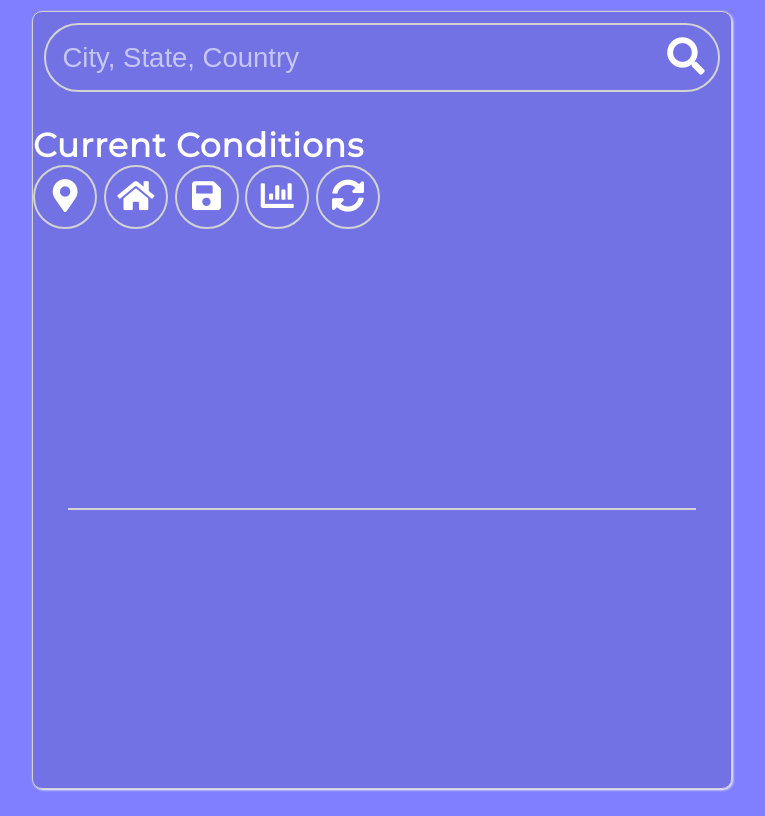
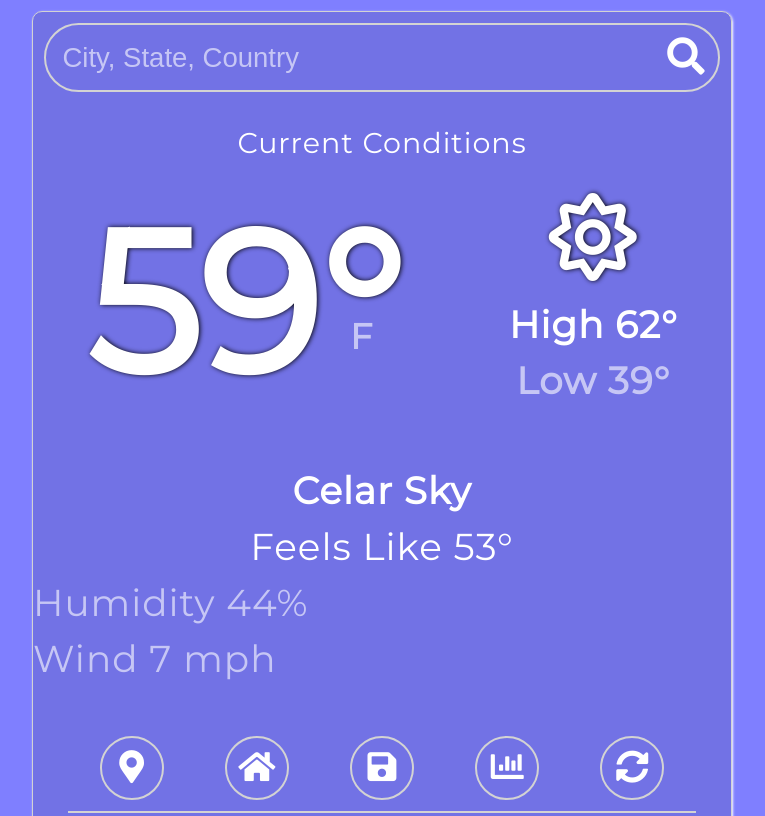
Before and after one commit to Antonia-91/weatherApp, a website: page dist/index.html in a window 1280 px wide. Shown: the top 816 px of the page, without its empty margins (258-1023 px from the left). Drawn offline with nearby package versions, Linux system fonts and the light colour scheme; files that its build step writes are made by us from their sources; files whose address does not match are found by name.

Commit message:
scss styling

```diff
--- a/scss/abstracts/_mixins.scss
+++ b/scss/abstracts/_mixins.scss
@@ -10,14 +10,14 @@
   }
 }
 
-@mixin mq($size) {
+@mixin mqh($size) {
   @media only screen and (min-height: $size) {
     @content;
   }
 }
 
 // ipad pro w: 1024 & iphone Plus 6/7/8 h:736
-@mixin mqMaxWMinH($size, $size2) {
+@mixin mqMaxWMinH($size1, $size2) {
   @media only screen and (max-width: $size1) and (min-height: $size2) {
     @content;
   }
--- /dev/null
+++ b/scss/layout/_currentForecast.scss
@@ -0,0 +1,129 @@
+.currentForecast {
+  .currentForecast__location {
+    font-size: 1rem;
+    font-weight: normal;
+    text-align: center;
+    margin-bottom: 1rem;
+    @include mq(768px) {
+      font-size: 1.3rem;
+    }
+  }
+
+  .currentForecast__conditions {
+    width: 100%;
+    font-size: 1.1rem;
+    margin: auto auto 2rem;
+    display: grid;
+    @include mq(375px) {
+      font-size: 1.3rem;
+    }
+    @include mq(400px) {
+      font-size: 1.7rem;
+    }
+
+    .temp {
+      @include flexCenter;
+      grid-row: 1 / span 3;
+      grid-column: 1 / span 2;
+      font-size: 6rem;
+      letter-spacing: 0;
+      text-shadow: 1px 0 5px $text-shadow-color;
+      position: relative;
+      @include mq(360px) {
+        font-size: 5rem;
+      }
+      @include mq(768px) {
+        font-size: 9rem;
+      }
+      .unit {
+        font-size: 1.6rem;
+        color: $fadecolor;
+        text-shadow: none;
+        position: absolute;
+        top: 55%;
+        left: 85%;
+        @include mq(768px) {
+          left: 75%;
+        }
+      }
+    }
+
+    .icon {
+      @include flexCenter;
+      grid-row: 1 / span 1;
+      grid-column: 3 / span 2;
+
+      i {
+        font-size: 3rem;
+        text-shadow: 1px 0 5px $text-shadow-color;
+        @include mq(768px) {
+          font-size: 4rem;
+        }
+      }
+    }
+
+    .maxtemp {
+      @include flexCenter;
+      grid-row: 2 / span 1;
+      grid-column: 3 / span 2;
+    }
+
+    .mintemp {
+      @include flexCenter;
+      align-self: start;
+      grid-row: 3 / span 1;
+      grid-column: 3 / span 2;
+      color: $fadecolor;
+    }
+
+    .desc {
+      @include flexCenter;
+      grid-row: 4 / span 1;
+      grid-column: 1 / span 4;
+      padding-top: 0.5rem;
+      @include mqMaxWMinH(1024px, 650px) {
+        margin-top: 1.5rem;
+      }
+      @include mq(1080px) {
+        margin-top: 1.5rem;
+      }
+    }
+    .feels {
+      @include flexCenter;
+      grid-row: 5 / span 1;
+      grid-column: 1 / span 4;
+      padding-top: 0.5rem;
+      font-weight: normal;
+    }
+
+    .humidity {
+      //display: none;
+      grid-row: 6 / span 1;
+      grid-column: 1 / span 4;
+      padding-top: 0.5rem;
+      font-weight: normal;
+      color: $fadecolor;
+      @include mqMaxWMinH(1024px, 700px) {
+        @include flexCenter;
+      }
+      @include mqh(1080px) {
+        @include flexCenter;
+      }
+    }
+
+    .wind {
+      //display: none;
+      grid-row: 7 / span 1;
+      grid-column: 1 / span 4;
+      padding-top: 0.5rem;
+      font-weight: normal;
+      color: $fadecolor;
+      @include mqMaxWMinH(1024px, 700px) {
+        @include flexCenter;
+      }
+      @include mqh(1080px) {
+        @include flexCenter;
+      }
+    }
+  }
+}
--- /dev/null
+++ b/scss/layout/_navButtons.scss
@@ -0,0 +1,6 @@
+.navButtons {
+  flex-grow: 1; // filling out the space
+  @include flexCenter;
+  justify-content: space-evenly;
+  padding: 0.5rem 0.25rem;
+}
--- a/scss/main.scss
+++ b/scss/main.scss
@@ -4,3 +4,6 @@
 @import "components/a11y";
 @import "components/buttons";
 @import "layout/searchBar";
+@import "layout/navButtons";
+@import "layout/currentForecast";
+@import "layout/dailyForecast";
```
Also changed, not shown: dist/css/main.css, dist/index.html, scss/layout/_dailyForecast.scss (added), 1 other file.
